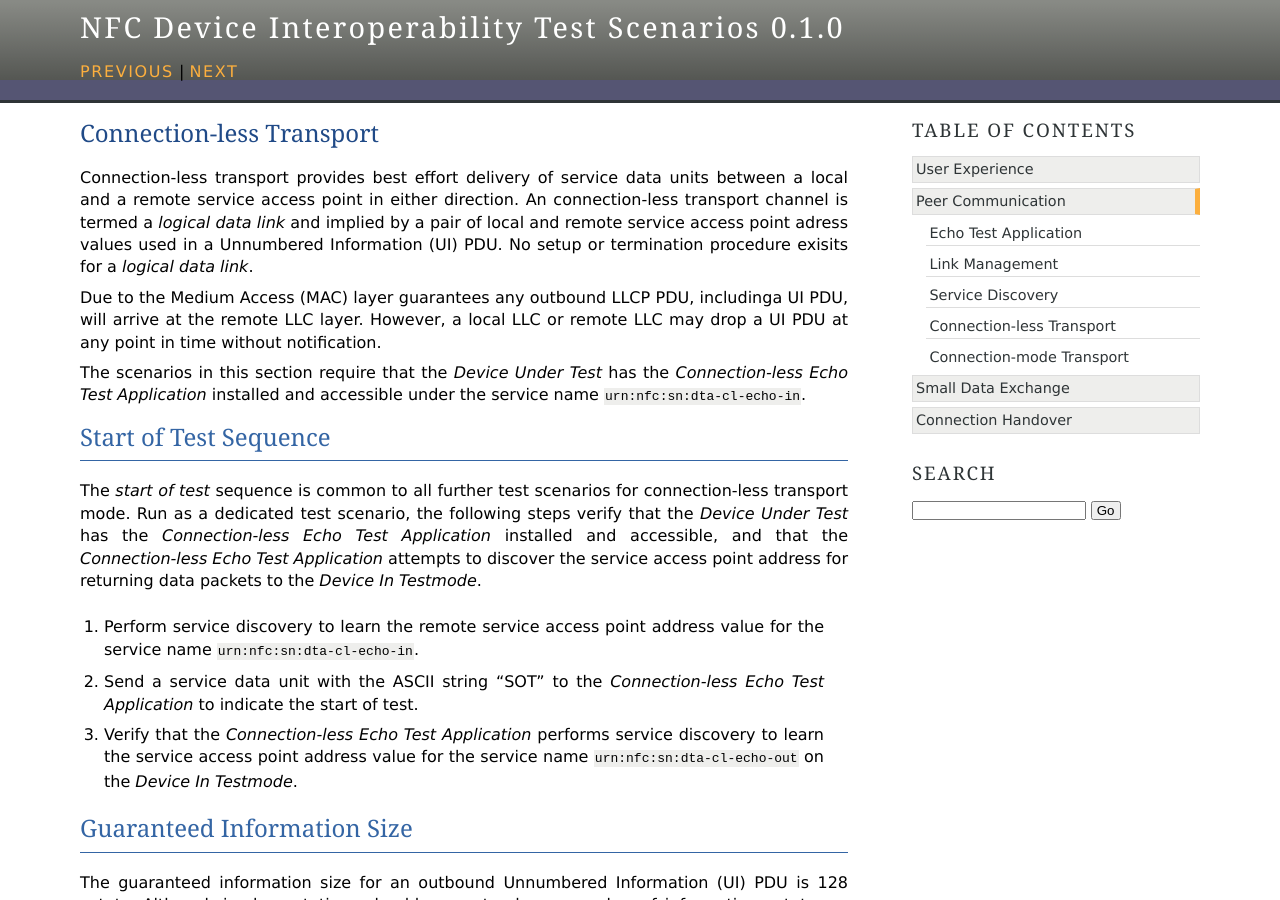
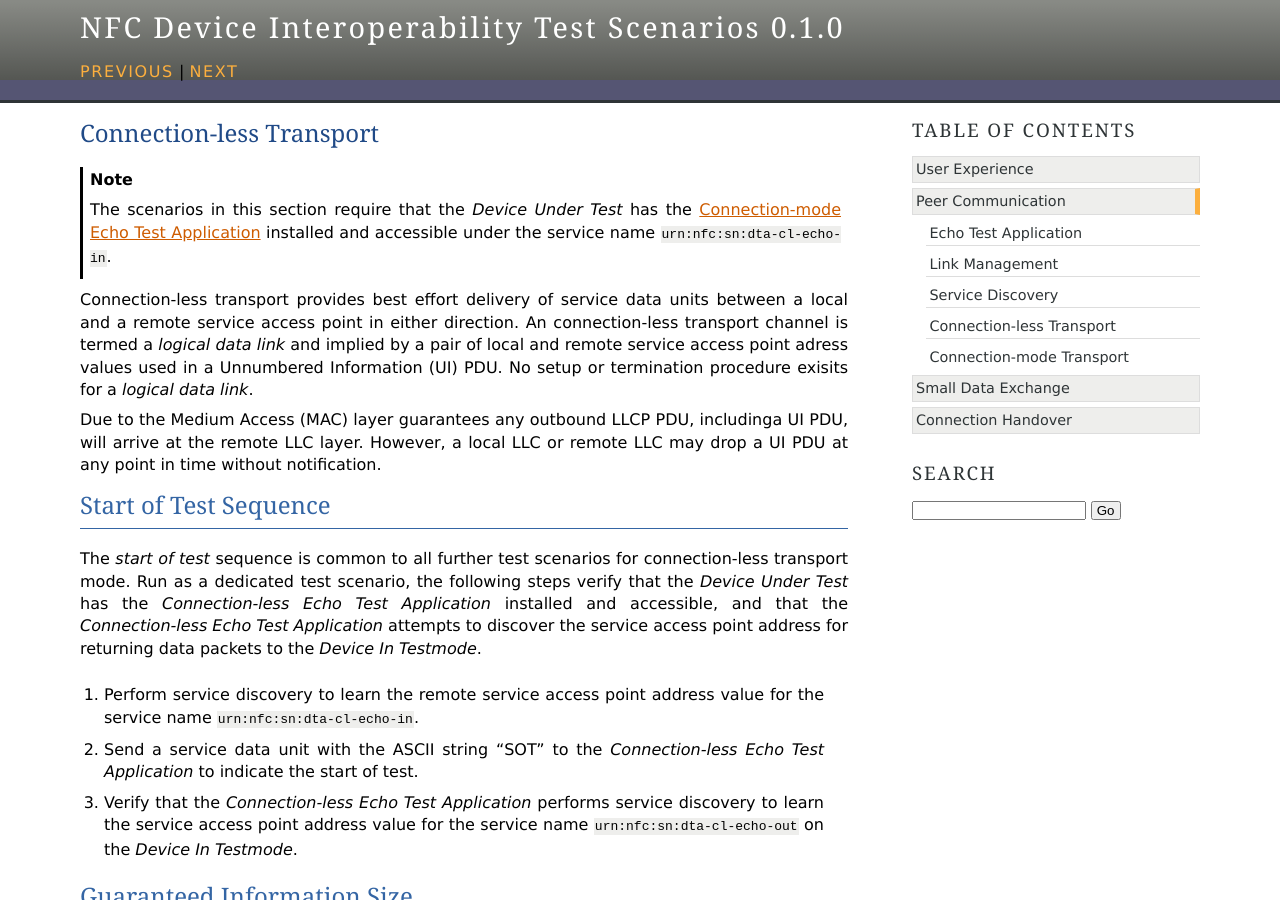
Before and after one commit to nehpetsde/nfc-iop, a Sphinx documentation site: the page built from docs/pp/cless-transport.rst, in a window 1280 px wide and 900 px high. Built offline with Sphinx 7.4.7, drawn with Linux system fonts in a browser that asks for light colours; some of the changed lines change nothing that is shown.

Commit message:
show need for echo test application with a note at top

```diff
--- a/docs/pp/cless-transport.rst
+++ b/docs/pp/cless-transport.rst
@@ -2,6 +2,12 @@
 
 Connection-less Transport
 =========================
+
+.. note::
+
+   The scenarios in this section require that the |DUT| has the
+   :ref:`cmode_echo_test_application` installed and accessible under
+   the service name ``urn:nfc:sn:dta-cl-echo-in``.
 
 Connection-less transport provides best effort delivery of service
 data units between a local and a remote service access point in either
@@ -14,10 +20,6 @@ Due to the Medium Access (MAC) layer guarantees any outbound LLCP PDU,
 includinga UI PDU, will arrive at the remote LLC layer. However, a
 local LLC or remote LLC may drop a UI PDU at any point in time without
 notification.
-
-The scenarios in this section require that the |DUT| has the |ETA|
-installed and accessible under the service name
-``urn:nfc:sn:dta-cl-echo-in``.
 
 .. _p2p_cless_eta_sot:
 
```
